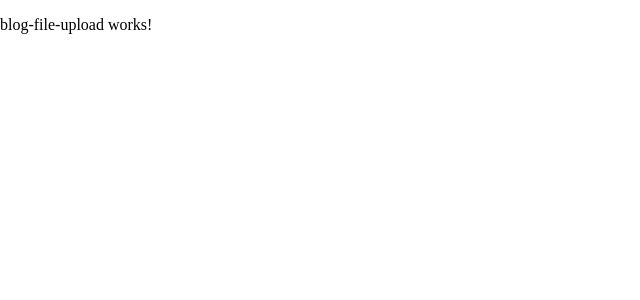
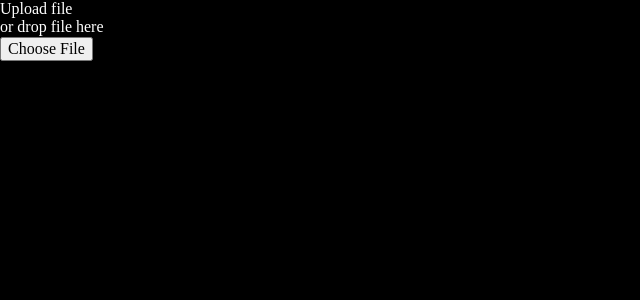
Before and after one commit to devilzcore/lumne-api, an Angular app in the folder ClientApp/: page /upload in a window 1280 px wide. Shown: the top 300 px of the page, without its empty margins (0-640 px from the left). Built offline with nearby package versions, Linux system fonts and the light colour scheme; what @kolkov/angular-editor would draw is missing.

Commit message:
feat(blog-file-upload): add function for file upload

```diff
--- a/ClientApp/src/app/blog-file-upload/blog-file-upload.component.html
+++ b/ClientApp/src/app/blog-file-upload/blog-file-upload.component.html
@@ -1 +1,7 @@
-<p>blog-file-upload works!</p>
+<div class="blog-file-upload">
+  <span>Upload file</span>
+  <br>
+  <span>{{ file ? file.name : 'or drop file here' }}</span>
+  <br>
+  <input type="file" class="blog-file-upload--upload-btn">
+</div>
--- a/ClientApp/src/app/blog-file-upload/blog-file-upload.component.ts
+++ b/ClientApp/src/app/blog-file-upload/blog-file-upload.component.ts
@@ -1,10 +1,36 @@
-import { Component } from '@angular/core';
+import { Component, ElementRef, HostListener, OnInit } from '@angular/core';
+import { ControlValueAccessor } from '@angular/forms';
 
 @Component({
   selector: 'app-blog-file-upload',
   templateUrl: './blog-file-upload.component.html',
   styleUrls: ['./blog-file-upload.component.scss']
 })
-export class BlogFileUploadComponent {
+export class BlogFileUploadComponent implements ControlValueAccessor {
+  file: File | null = null;
+  onChange: Function | undefined
 
+  @HostListener('change', ['$event.target.files']) entFiles(event: FileList) {
+    const file = event && event.item(0)
+    if (this.onChange) {
+      this.onChange(file)
+    }
+    this.file = file
+    console.log(file)
+  }
+
+  constructor(private host: ElementRef<HTMLInputElement>) { }
+
+  writeValue(value: null) {
+    this.host.nativeElement.value = ''
+    this.file = null
+  }
+
+  registerOnChange(fn: Function) {
+    this.onChange = fn
+  }
+
+  registerOnTouched(fn: Function) {
+
+  }
 }
```
